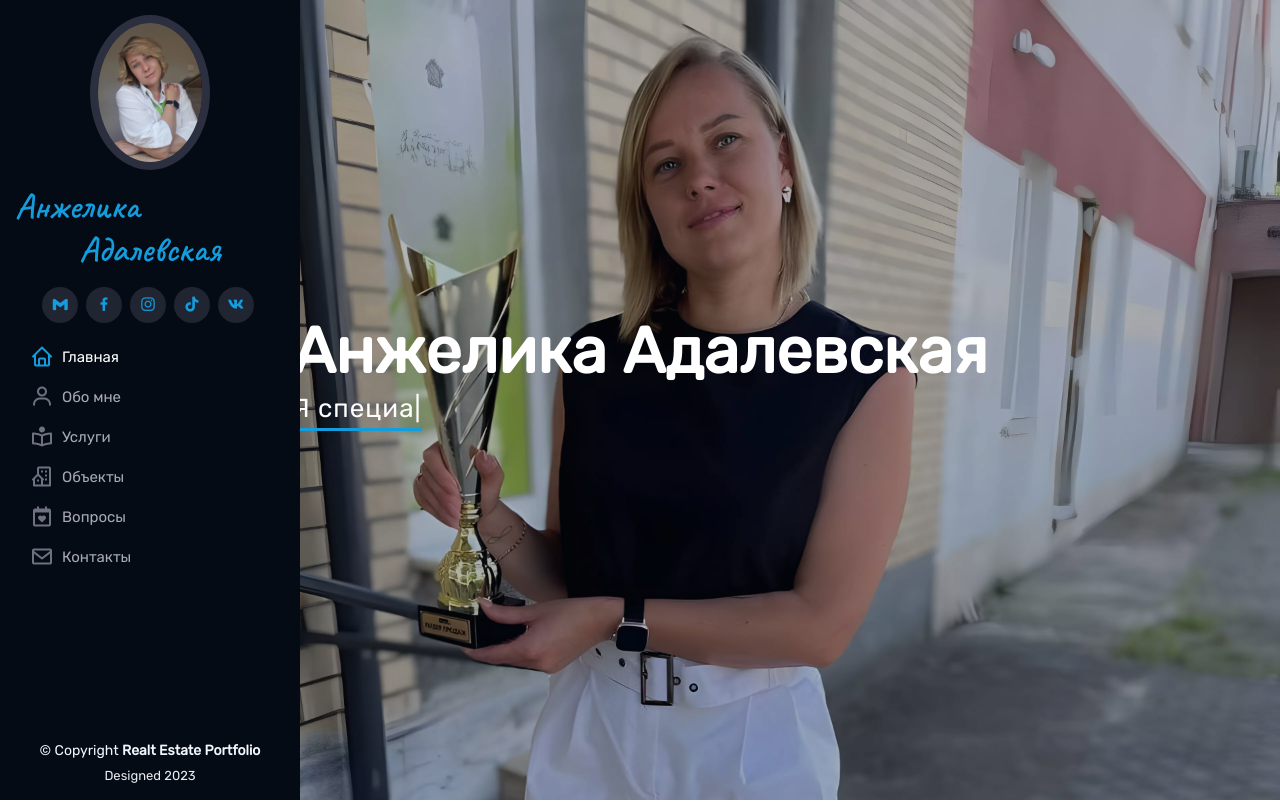
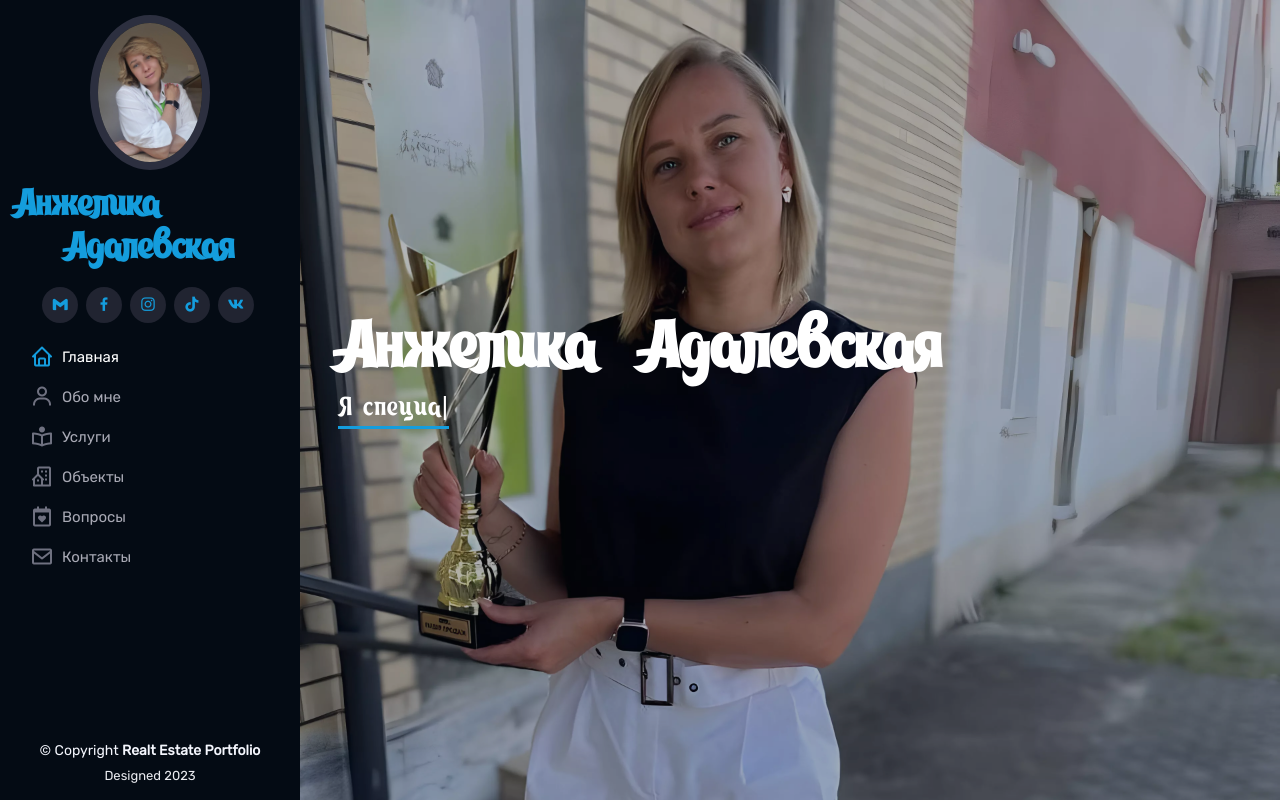
Before and after one commit to IHARNAZAROV/real-estate-portfolio, a plain HTML site: page index.html in a window 1280 px wide. Shown: the top 802 px of the page. Drawn offline with nearby package versions, Linux system fonts and the light colour scheme.

Commit message:
add fonts

```diff
--- a/assets/css/style.css
+++ b/assets/css/style.css
@@ -1,4 +1,10 @@
 @import url(https://fonts.googleapis.com/css?family=Montserrat);
+
+@font-face {
+  font-family: 'tangak';
+  src: url('/assets/fonts/tangak.ttf') format('truetype'),
+       url('/assets/fonts/tangak.woff') format('woff');
+}
 
 #loading {
   position: fixed;
@@ -189,7 +195,7 @@ a:hover {
   font-weight: 600;
   -moz-text-align-last: center;
   text-align-last: center;
-  font-family: Caveat, sans-serif
+  font-family: tangak;
 }
 
 #header .profile h1 a,
@@ -350,14 +356,15 @@ a:hover {
   font-size: 64px;
   font-weight: 700;
   line-height: 56px;
-  color: #fff
+  color: #fff;
+  font-family: tangak, sans-serif;
 }
 
 #hero p {
   color: #fff;
   margin-bottom: 50px;
   font-size: 26px;
-  font-family: Rubik, sans-serif
+  font-family: tangak, sans-serif;
 }
 
 #hero p span {
```
Also changed, not shown: assets/fonts/tangak.otf (added), assets/fonts/tangak.ttf (added), assets/fonts/tangak.woff (added), assets/fonts/tangak.woff2 (added), 1 other file.
